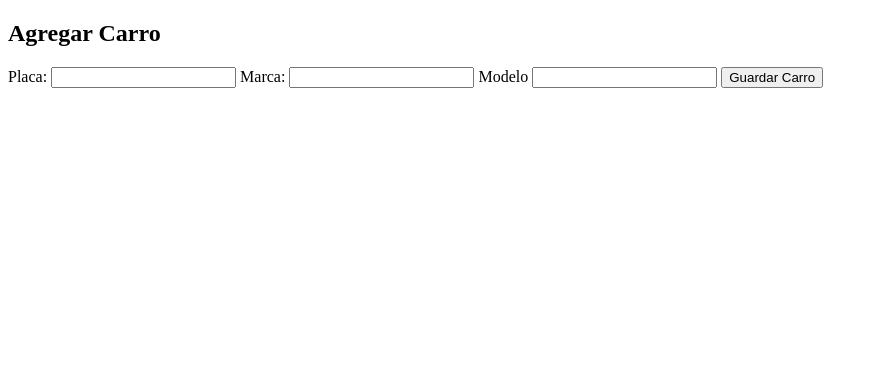
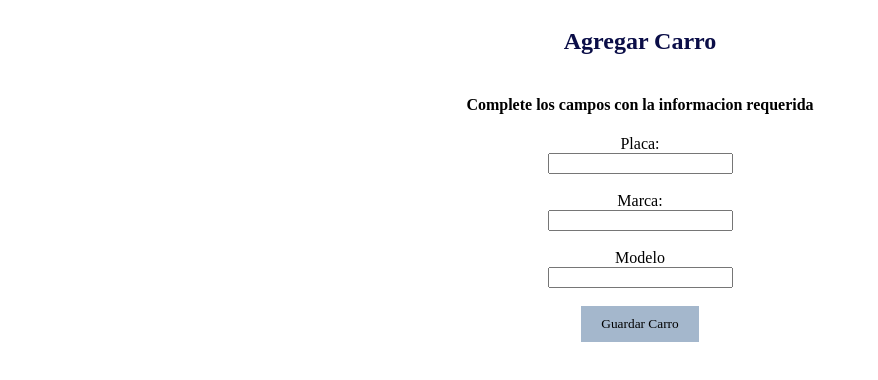
Before and after one commit to EmilianoCarb/proyectoApi, a website: page index.html in a window 1280 px wide. Shown: the whole page, without its empty margins (0-878 px from the left). Drawn offline with Linux system fonts and the light colour scheme.

Commit message:
inicio css

```diff
--- a/index.html
+++ b/index.html
@@ -4,21 +4,24 @@
     <meta charset="UTF-8">
     <meta name="viewport" content="width=device-width, initial-scale=1.0">
     <title>Document</title>
+    <link rel="stylesheet" href="style.css">
+
 </head>
 <body>
     <div class ="contenedor-carros">
-        <h2>Agregar Carro</h2>
+        <h2 style="align-items: center;">Agregar Carro</h2>
+        <h4>Complete los campos con la informacion requerida</h4>
 
         <form id = "formulario-carro">
             <label>Placa:</label>
             <input type="text" id="placa" required>
-
+            <br>
             <label>Marca:</label>
             <input type = "text" id="marca" required>
-
+            <br>
             <label>Modelo</label>
             <input type="text" id="modelo" required>
-
+            <br>
             <button type="submit">Guardar Carro</button>
         </form>
     </div>
--- /dev/null
+++ b/style.css
@@ -0,0 +1,33 @@
+button {
+    background-color: #a4b7cc;
+    color: #000000;
+    border: none;
+    padding: 10px 20px;
+    cursor: pointer;
+    font-family: 'Times New Roman', Times, serif;
+}
+
+button:hover {
+    background-color: #617188;
+
+}
+
+h2 {
+    font-size: 24px;
+    color: rgb(10, 13, 71);
+    align-items: center;
+}
+
+div {
+    display: flex;
+    flex-direction: column;
+    align-items: center;
+
+}
+
+form {
+    display: flex;
+    flex-direction: column;
+    align-items: center;
+
+}
```
